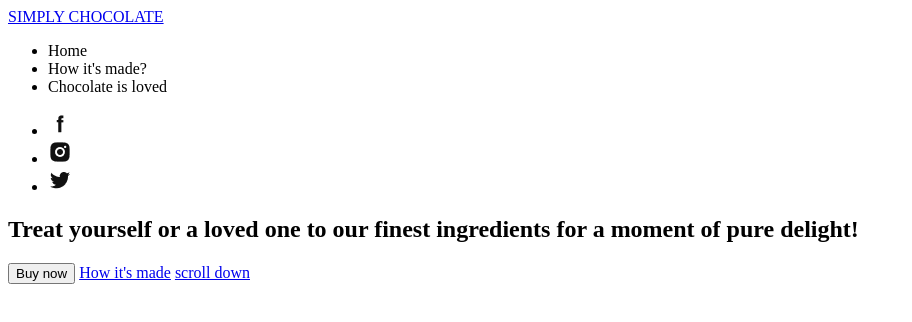
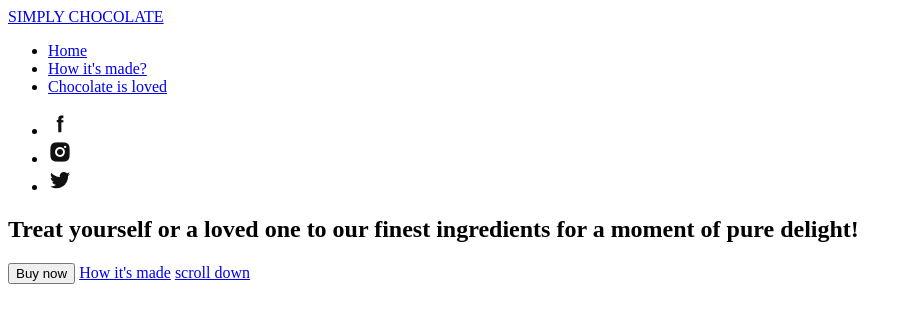
Before and after one commit to mintjam69/Simply-Chocolate, a plain HTML site: page index.html in a window 1280 px wide. Shown: the whole page, without its empty margins (0-912 px from the left). Drawn offline with Linux system fonts and the light colour scheme.

Commit message:
fix header

```diff
--- a/index.html
+++ b/index.html
@@ -6,13 +6,14 @@
     <title>Simply Chocolate</title>
   </head>
   <body>
+    <!-- Header -->
     <header>
       <nav>
         <a href="index.html">SIMPLY CHOCOLATE</a>
         <ul>
-          <li><a href="#"></a>Home</li>
-          <li><a href="#"></a>How it's made?</li>
-          <li><a href="#"></a>Chocolate is loved</li>
+          <li><a href="#">Home</a></li>
+          <li><a href="#">How it's made?</a></li>
+          <li><a href="#">Chocolate is loved</a></li>
         </ul>
       </nav>
       <ul>
@@ -34,6 +35,7 @@
       </ul>
     </header>
     <main>
+      <!-- Hero Section -->
       <section>
         <h1>
           Treat yourself or a loved one to our finest ingredients for a moment
@@ -43,6 +45,7 @@
         <a href="#">How it's made</a>
         <a href="#">scroll down</a>
       </section>
+      <section></section>
     </main>
     <footer></footer>
   </body>
```
